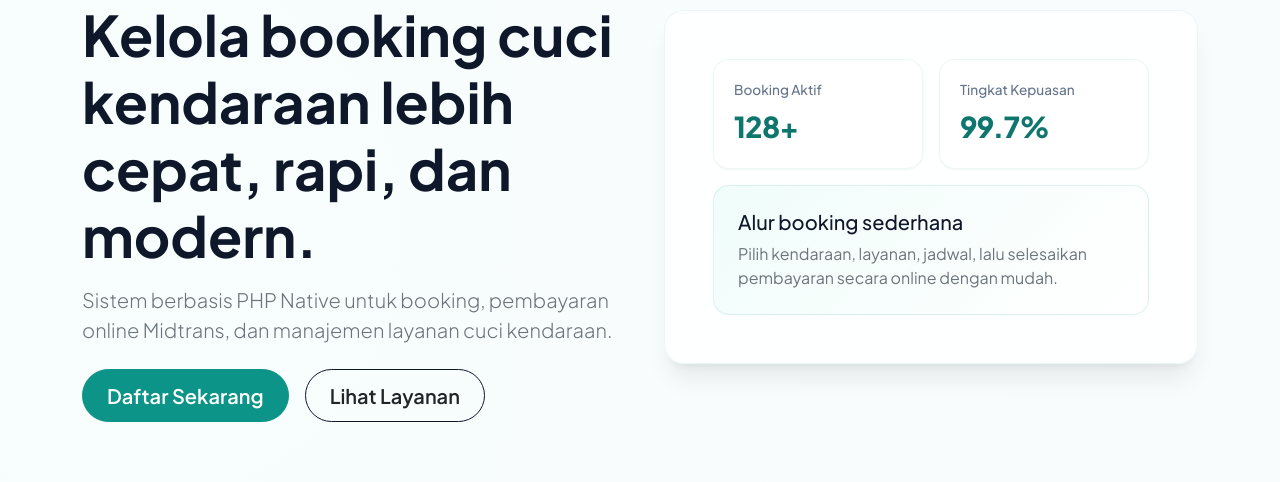
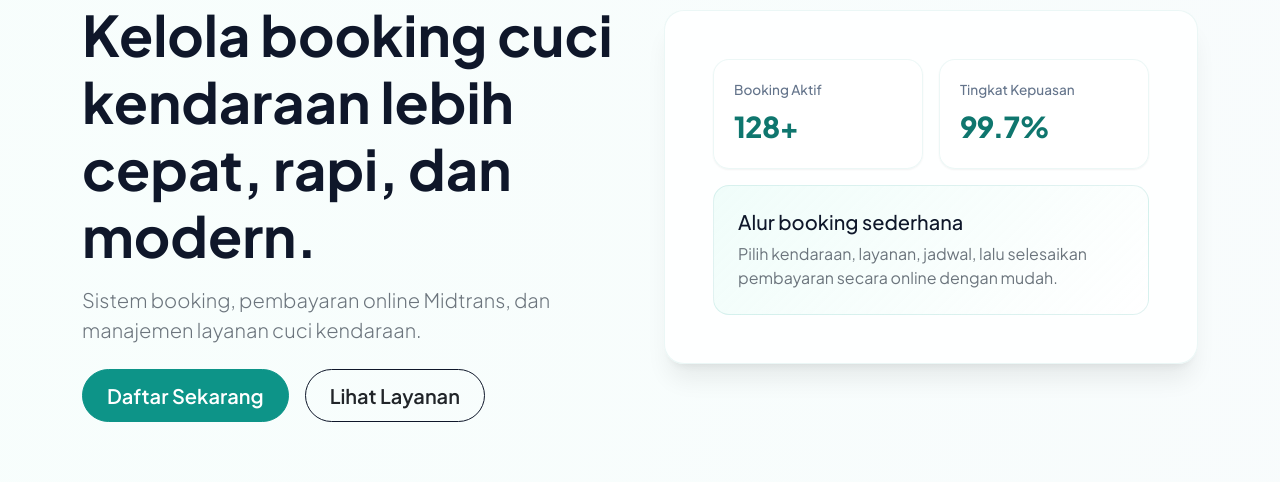
Before and after one commit to del-xcode/project_uas, a PHP site: page /index.php in a window 1280 px wide. Shown: the part 238-720 px from the top of the page. Run offline with PHP 8.4, Linux system fonts and the light colour scheme; data comes from the database, SQL or seed files in the repository.

Commit message:
docs: remove 'berbasis PHP Native dan MySQL' references

```diff
--- a/index.php
+++ b/index.php
@@ -43,7 +43,7 @@ require __DIR__ . '/includes/navbar.php';
           <span class="eyebrow">CarWash Management System</span>
           <h1 class="display-4 fw-bold mt-3">Kelola booking cuci kendaraan lebih cepat, rapi, dan modern.</h1>
           <p class="lead text-secondary mt-3">
-            Sistem berbasis PHP Native untuk booking, pembayaran online Midtrans, dan manajemen layanan cuci kendaraan.
+            Sistem booking, pembayaran online Midtrans, dan manajemen layanan cuci kendaraan.
           </p>
           <div class="d-flex gap-3 mt-4 flex-wrap">
             <a class="btn btn-primary btn-lg px-4 rounded-pill" href="<?php echo htmlspecialchars(app_url('register.php')); ?>">Daftar Sekarang</a>
```
